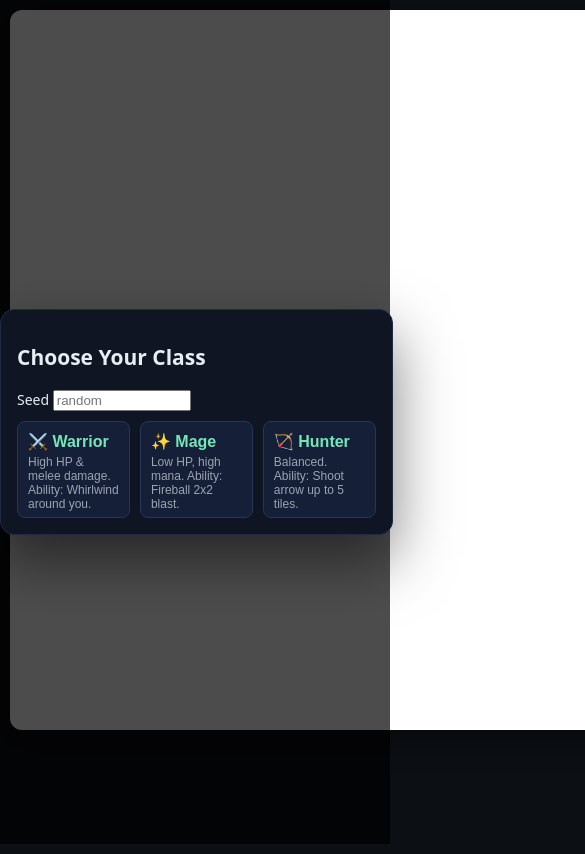
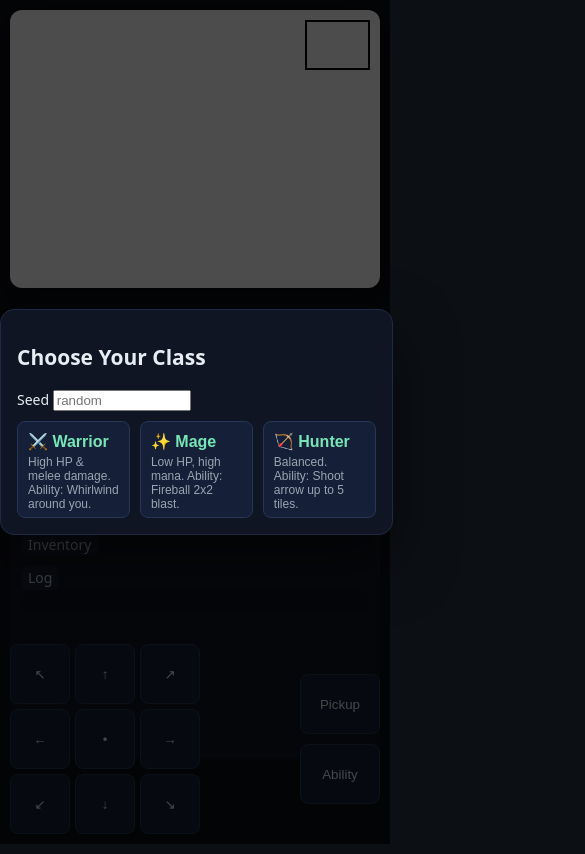
Before and after one commit to taoliu/rogue-lite-by-vibe-coding, a website: page rogue_lite_single_file_html_game.html in a window 390 px wide. Shown: the top 854 px of the page, 585 px wide, since content can reach past the window. Drawn offline with nearby package versions, Linux system fonts and the light colour scheme.

Commit message:
feat: add mobile controls and responsive layout

```diff
--- a/input.js
+++ b/input.js
@@ -54,6 +54,19 @@ for(const b of document.querySelectorAll('.classbtn')){
   b.addEventListener('click', ()=> startRun(b.dataset.class));
 }
 
+// mobile controls
+for(const btn of document.querySelectorAll('#dpad button')){
+  btn.addEventListener('pointerdown', e=>{
+    e.preventDefault();
+    if(G.animating) return;
+    const dx=parseInt(btn.dataset.dx), dy=parseInt(btn.dataset.dy);
+    if(dx===0 && dy===0) wait();
+    else { move(dx,dy); G.lastDir=[dx,dy]; }
+  });
+}
+document.getElementById('btnMobilePickup')?.addEventListener('pointerdown', e=>{ e.preventDefault(); pickup(); });
+document.getElementById('btnMobileAbility')?.addEventListener('pointerdown', e=>{ e.preventDefault(); ability(); });
+
 // Start paused at class select
 updateUI();
 render();
--- a/render.js
+++ b/render.js
@@ -12,6 +12,25 @@ let ctx, renderer3d, scene, camera, playerMesh,
   entityMeshes = [], itemMeshes = [], chestMeshes = [], tileMeshes = [], fxGroup,
   sceneBuilt = false;
 
+function resizeCanvas(){
+  const w = canvas.clientWidth;
+  const h = w * 0.75;
+  canvas.width = w;
+  canvas.height = h;
+  minimap.width = w/6;
+  minimap.height = h/6;
+  if(renderer3d){
+    renderer3d.setSize(w,h);
+    camera.aspect = w/h;
+    camera.updateProjectionMatrix();
+  }
+  if(ctx){
+    ctx.canvas.width = w;
+    ctx.canvas.height = h;
+  }
+}
+window.addEventListener('resize', resizeCanvas);
+
 export function resetScene() {
   sceneBuilt = false;
   entityMeshes = [];
@@ -23,7 +42,6 @@ export function resetScene() {
 if (USE_WEBGL) {
   // Set up a basic Three.js scene
   renderer3d = new THREE.WebGLRenderer({ canvas, antialias: true });
-  renderer3d.setSize(canvas.width, canvas.height);
   renderer3d.setClearColor(0xffffff);
   scene = new THREE.Scene();
   scene.background = new THREE.Color(0xffffff);
@@ -42,6 +60,8 @@ if (USE_WEBGL) {
   ctx.textBaseline = 'middle';
   ctx.font = '20px sans-serif';
 }
+
+resizeCanvas();
 
 function rect(x,y,w,h,col){ ctx.fillStyle=col; ctx.fillRect(x,y,w,h); }
 
--- a/rogue_lite_single_file_html_game.html
+++ b/rogue_lite_single_file_html_game.html
@@ -17,7 +17,7 @@
     .wrap { display: grid; grid-template-columns: 1fr 320px; gap: 12px; max-width: 1200px; margin: 10px auto; padding: 0 10px; }
     .gameview { position: relative; }
     #view { background: #ffffff; border-radius: 12px; box-shadow: 0 10px 30px rgba(0,0,0,.4); width: 100%; aspect-ratio: 4/3; image-rendering: pixelated; }
-    #minimap { position: absolute; top: 10px; right: 10px; width: 160px; height: 120px; border: 2px solid #000; image-rendering: pixelated; }
+    #minimap { position: absolute; top: 10px; right: 10px; border: 2px solid #000; image-rendering: pixelated; }
     .side { background: var(--panel); border-radius: 12px; padding: 12px; display: grid; grid-template-rows: auto auto 1fr auto; gap: 10px; }
     h1 { font-size: 18px; margin: 0 0 4px; color: var(--accent); }
     .row { display: flex; align-items: center; gap: 6px; flex-wrap: wrap; }
@@ -43,6 +43,19 @@
     .classbtn h3 { margin: 4px 0; font-size: 16px; color: var(--accent); }
     .classbtn p { margin: 0; font-size: 12px; color: var(--muted); }
     .seed { width: 130px; }
+
+    /* mobile layout */
+    #mobileControls{ display:none; }
+    @media (max-width: 768px){
+      .wrap{ grid-template-columns: 1fr; }
+      .side{ order:2; }
+      .controls{ display:none; }
+      #mobileControls{ position:fixed; left:10px; right:10px; bottom:10px; display:flex; justify-content:space-between; align-items:center; pointer-events:auto; }
+      #dpad{ display:grid; grid-template-columns:repeat(3,60px); grid-template-rows:repeat(3,60px); gap:5px; }
+      #dpad button{ width:60px; height:60px; }
+      #actions{ display:flex; flex-direction:column; gap:10px; }
+      #actions button{ width:80px; height:60px; }
+    }
   </style>
 </head>
 <body>
@@ -92,7 +105,25 @@
         Inventory: click item or press 1..9 to use, Shift+1..9 to drop<br/>
         Warrior ability: Whirlwind (hit all adjacent) · Mage: Fireball (AoE, 2x2) · Hunter: Shoot arrow (range 5)
       </div>
-    </aside>
+  </aside>
+  </div>
+
+  <div id="mobileControls">
+    <div id="dpad">
+      <button class="dir" data-dx="-1" data-dy="-1">↖︎</button>
+      <button class="dir" data-dx="0" data-dy="-1">↑</button>
+      <button class="dir" data-dx="1" data-dy="-1">↗︎</button>
+      <button class="dir" data-dx="-1" data-dy="0">←</button>
+      <button class="dir" data-dx="0" data-dy="0">•</button>
+      <button class="dir" data-dx="1" data-dy="0">→</button>
+      <button class="dir" data-dx="-1" data-dy="1">↙︎</button>
+      <button class="dir" data-dx="0" data-dy="1">↓</button>
+      <button class="dir" data-dx="1" data-dy="1">↘︎</button>
+    </div>
+    <div id="actions">
+      <button id="btnMobilePickup">Pickup</button>
+      <button id="btnMobileAbility">Ability</button>
+    </div>
   </div>
 
   <!-- Class select modal -->
```
